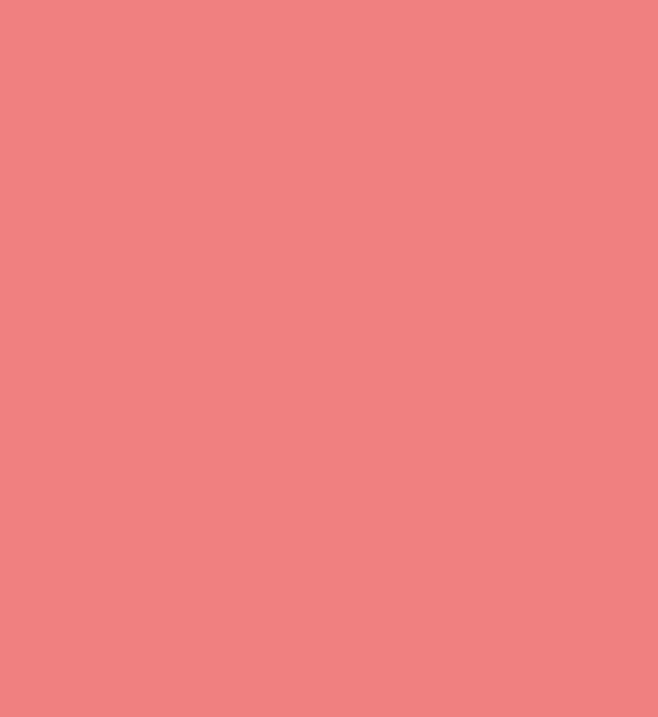
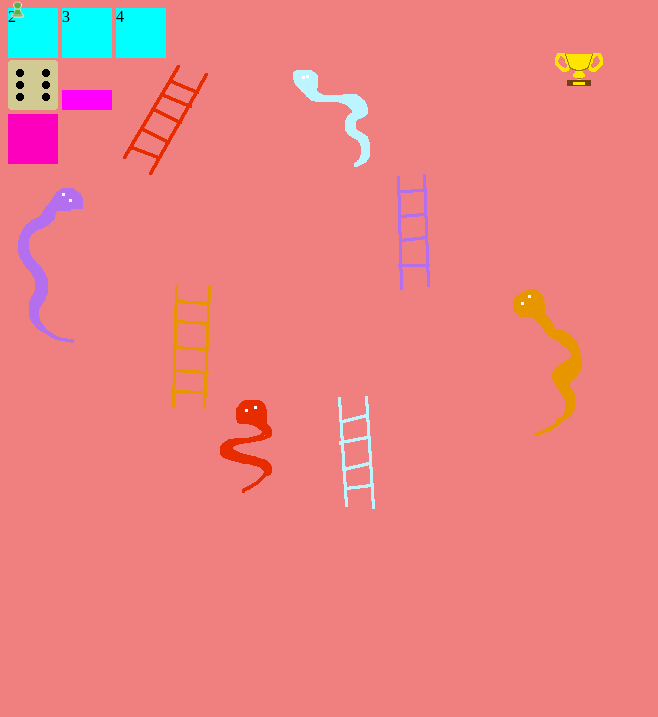
Before and after one commit to HalilDogan7007/2021p3flex, a plain HTML site: page index.html in a window 1280 px wide. Shown: the whole page, without its empty margins (0-658 px from the left). Drawn offline with Linux system fonts and the light colour scheme.

Commit message:
:.pawn0{

```diff
--- a/index.html
+++ b/index.html
@@ -11,5 +11,27 @@
 </head>
 <body>
 
+
+    <div class="selectplayers">
+        <div class="amountButton">2</div>
+        <div class="amountButton">3</div>
+        <div class="amountButton">4</div>
+    </div>
+    <div class="main">
+
+        <div class="ui">
+            <div class="roll"></div>
+            <div class="playerturn"></div>
+
+
+        </div>
+        <div class="board"><div class="tile"></div></div>
+        <div class="pawn pawn0"></div>
+        <div class="pawn pawn1"></div>
+        <div class="pawn pawn2"></div>
+        <div class="pawn pawn3"></div>
+        <div class="boardoverlay"></div>
+    </div>
+    <div class="winner"></div>
 </body>
 </html>
--- a/style.css
+++ b/style.css
@@ -1,3 +1,79 @@
 body{
     background-color: lightcoral;
 }
+
+.selectplayers{
+
+
+}
+
+.amountButton{
+    display: inline-block;
+    width: 50px;
+    height: 50px;
+    background-color: aqua;
+}
+.main{
+
+
+}
+.ui{
+    margin-top: 2px;
+
+}
+.roll{
+    display: inline-block;
+    width: 50px;
+    height: 50px;
+    background-image: url(img/dice6.png);
+}
+.playerturn{
+    display: inline-block;
+    background-color: rgb(255, 0, 255);
+    width: 50px;
+    height: 20px;
+
+
+}
+
+.board{
+    width: 600px;
+    height: 600px;
+
+
+}
+.boardoverlay{
+    top: 0px;
+    position: absolute;
+    background-image: url(img/snakes.png);
+    width: 600px;
+    height: 600px;
+
+}
+.pawn{
+    position: absolute;
+    top: 0px;
+    background-size: contain;
+    width: 20px;
+    height: 20px;
+
+}
+.pawn0{
+    background-image: url(img/pawn0.png);
+}
+.pawn1{
+    background-image: url(img/pawn1.png);
+}
+.pawn2{
+    background-image: url(img/pawn2.png);
+}
+.pawn3{
+    background-image: url(img/pawn3.png);
+}
+.tile{
+    position: absolute;
+    width: 50px;
+    height: 50px;
+    background-color: rgb(252, 0, 189);
+    color: rgb(51, 255, 10);
+}
```
Also changed, not shown: img/dice1.png (added), img/dice2.png (added), img/dice3.png (added), img/dice4.png (added), img/dice5.png (added), img/dice6.png (added), img/pawn0.png (added), img/pawn1.png (added), img/pawn2.png (added), img/pawn3.png (added), img/snakes.png (added), img/trophy.png (added).
